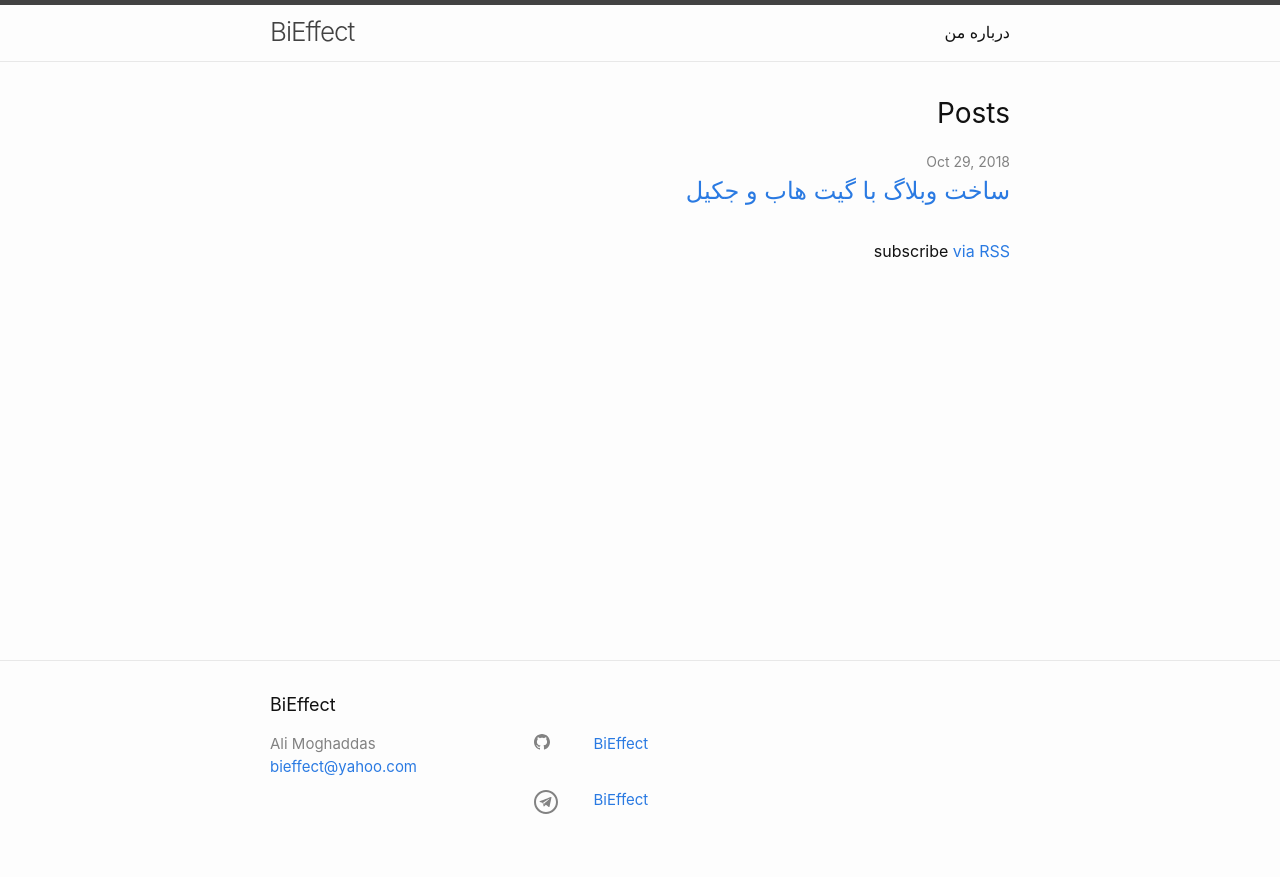
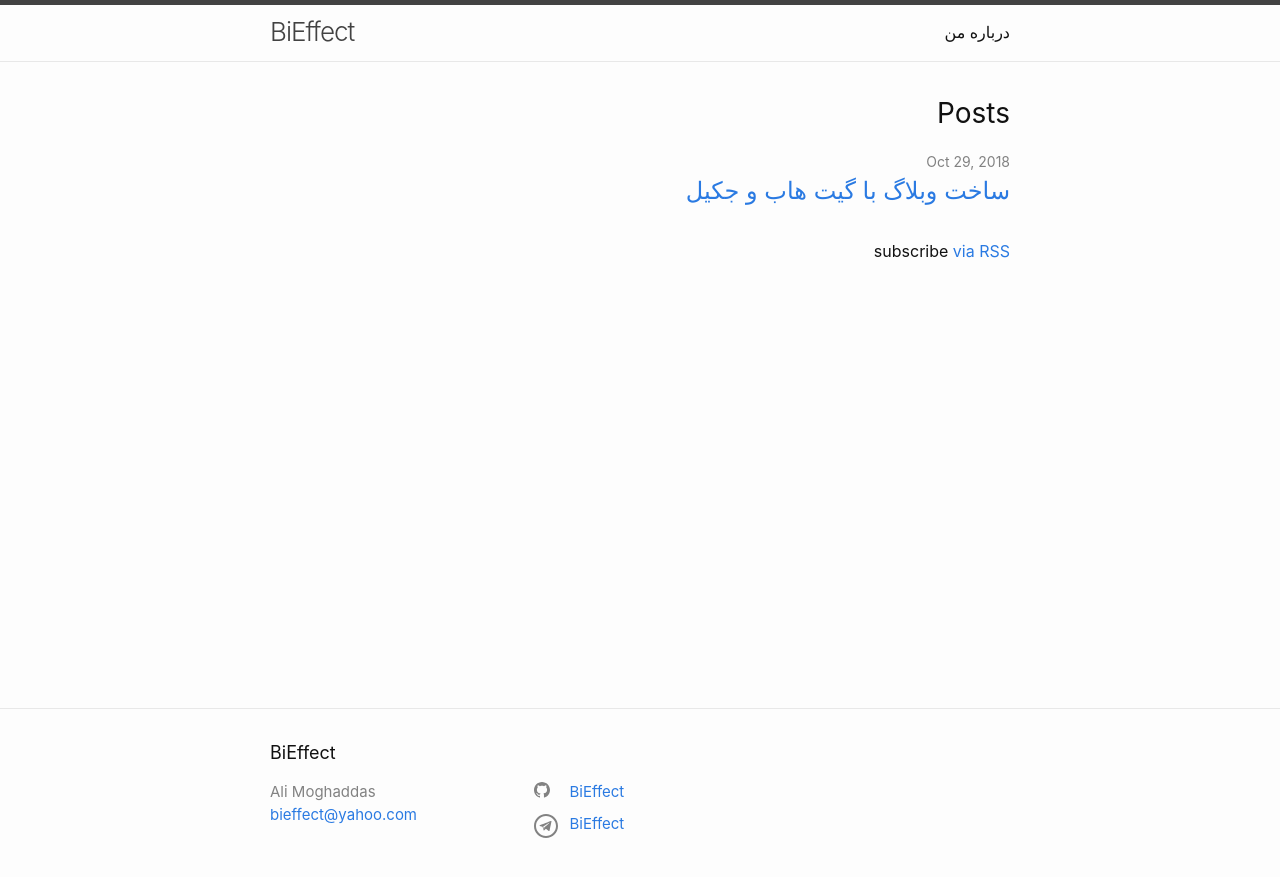
Before and after one commit to BiEffect/BiEffect.github.io, a Jekyll site: the page built from index.md, in a window 1280 px wide. Shown: the top 877 px of the page. Built offline with Jekyll 4.4.1, drawn with Linux system fonts in a browser that asks for light colours.

Commit message:
Update _base.scss

```diff
--- a/_sass/minima/_base.scss
+++ b/_sass/minima/_base.scss
@@ -209,8 +209,8 @@ pre {
  */
 
 .svg-icon {
-    width: 50px;
-    height: 50px;
+    width: 26px;
+    height: 26px;
     display: inline-block;
     fill: #{$grey-color};
     padding-right: 5px;
```
